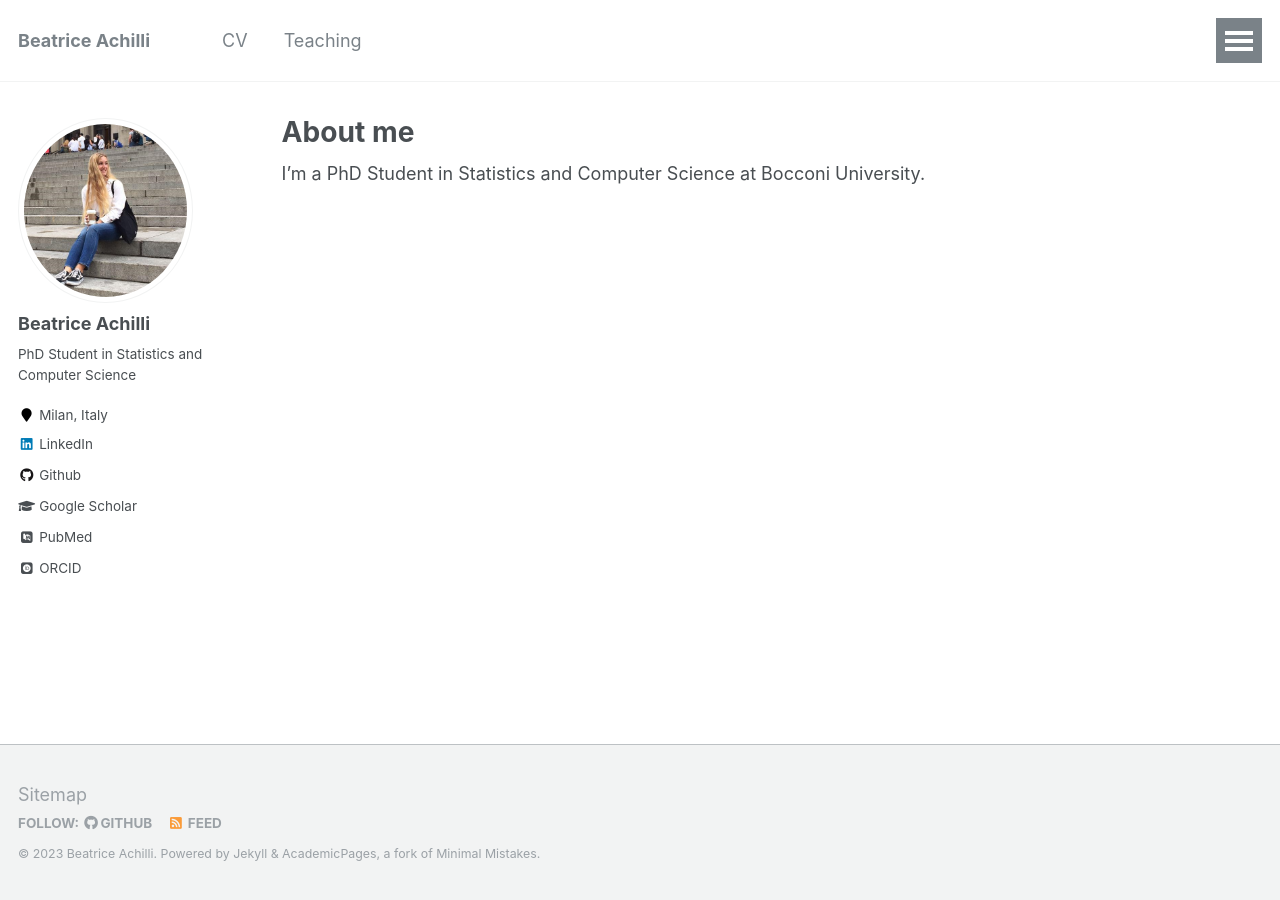
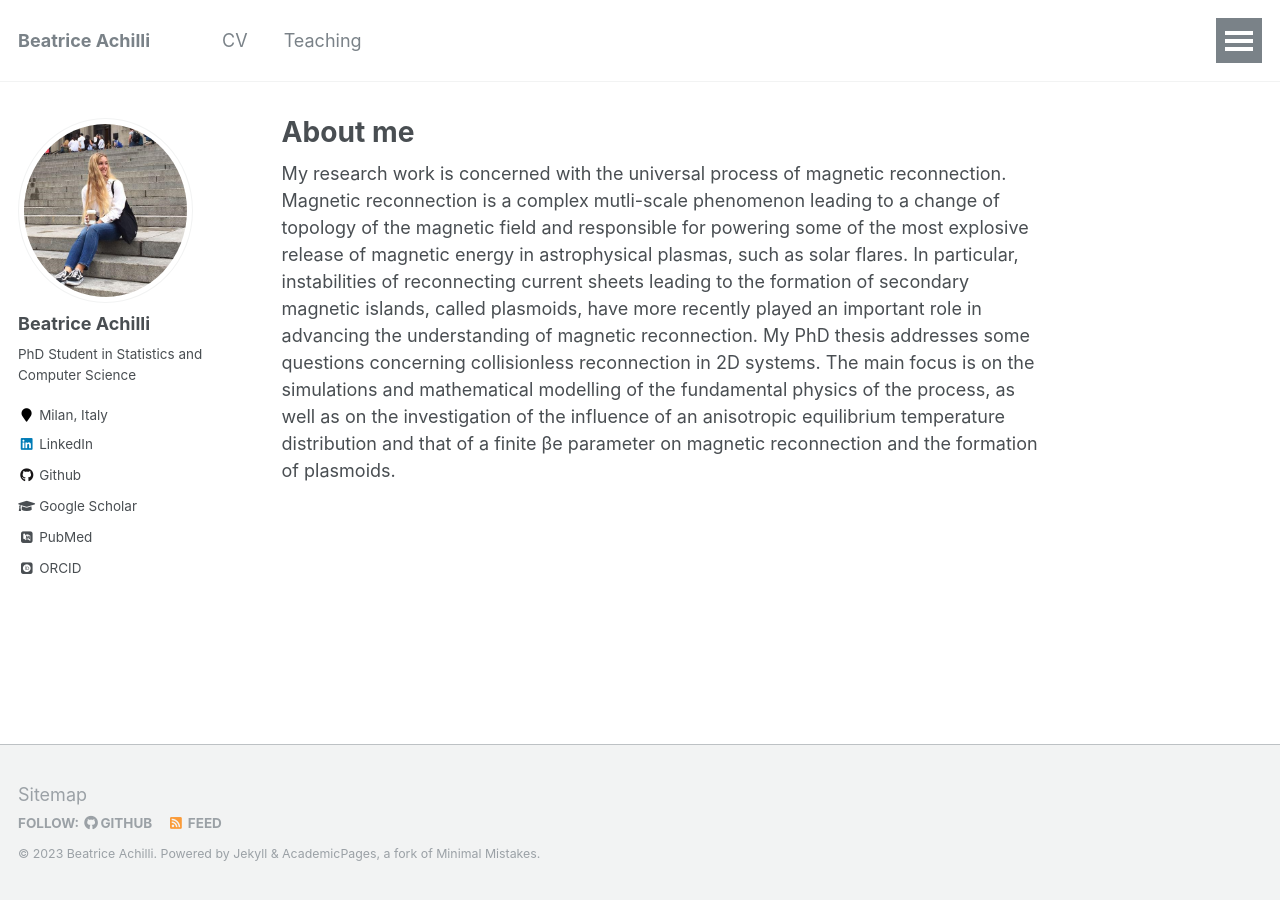
Before and after one commit to K1000Granier/K1000Granier.github.io, a Jekyll site: the page built from _pages/about.md, in a window 1280 px wide. Built offline with Jekyll 4.4.1, drawn with Linux system fonts in a browser that asks for light colours; some web fonts are replaced.

Commit message:
Update about.md

```diff
--- a/_pages/about.md
+++ b/_pages/about.md
@@ -8,4 +8,5 @@ redirect_from:
   - /about.html
 ---
 
-I'm a PhD Student in Statistics and Computer Science at Bocconi University.
+My research work is concerned with the universal process of magnetic reconnection. Magnetic reconnection is a complex mutli-scale phenomenon leading to a change of topology of the magnetic field and responsible for powering some of the most explosive release of magnetic energy in astrophysical plasmas, such as solar flares. In particular, instabilities of reconnecting current sheets leading to the formation of secondary magnetic islands, called plasmoids, have more recently played an important role in advancing the understanding of magnetic reconnection.
+My PhD thesis addresses some questions concerning collisionless reconnection in 2D systems. The main focus is on the simulations and mathematical modelling of the fundamental physics of the process, as well as on the investigation of the influence of an anisotropic equilibrium temperature distribution and that of a finite βe parameter on magnetic reconnection and the formation of plasmoids.
```
